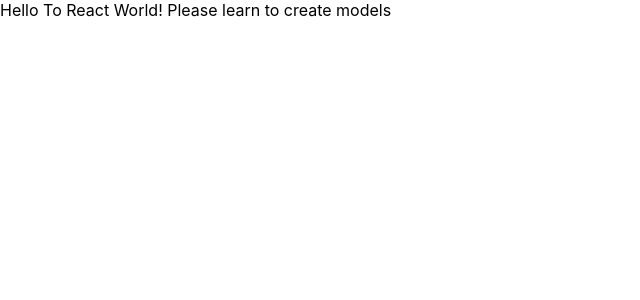
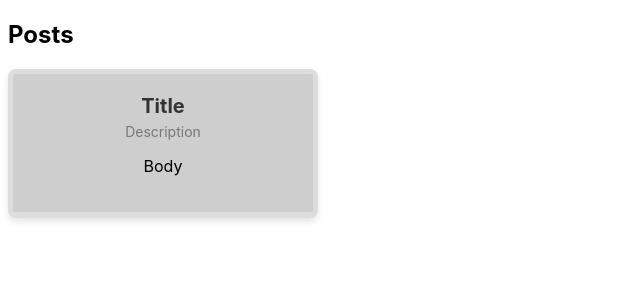
Before and after one commit to BeckIUT/PostBlogs-Front, a React (Create React App) app: page / in a window 1280 px wide. Shown: the top 300 px of the page, without its empty margins (0-640 px from the left). Built offline with nearby package versions, Linux system fonts and the light colour scheme.

Commit message:
one small component

```diff
--- a/package.json
+++ b/package.json
@@ -12,7 +12,7 @@
     "@types/react-dom": "^18.2.19",
     "react": "^18.2.0",
     "react-dom": "^18.2.0",
-    "react-scripts": "5.0.1",
+    "react-scripts": "^5.0.1",
     "typescript": "^4.9.5",
     "web-vitals": "^2.1.4"
   },
@@ -39,5 +39,9 @@
       "last 1 firefox version",
       "last 1 safari version"
     ]
+  },
+  "devDependencies": {
+    "@babel/plugin-proposal-private-property-in-object": "^7.21.11",
+    "@babel/plugin-transform-private-property-in-object": "^7.23.4"
   }
 }
--- a/src/App.tsx
+++ b/src/App.tsx
@@ -1,5 +1,12 @@
+import Posts from "./components/Posts";
+
 function App() {
-  return <div>Hello To React World! Please learn to create models</div>;
+  return (
+    <div>
+      <h2>Posts</h2>
+      <Posts />
+    </div>
+  );
 }
 
 export default App;
--- /dev/null
+++ b/src/components/Posts.tsx
@@ -0,0 +1,19 @@
+import "./posts.css";
+
+function Posts() {
+  return (
+    <div className="card">
+      <div className="card-header">
+        <h3 className="card-title">Title</h3>
+        <p className="card-description">Description</p>
+        <div>
+          <div className="card-content">
+            <p>Body</p>
+          </div>
+        </div>
+      </div>
+    </div>
+  );
+}
+
+export default Posts;
--- /dev/null
+++ b/src/components/posts.css
@@ -0,0 +1,34 @@
+.card {
+  width: 300px;
+  border: 5px solid #ddd;
+  border-radius: 8px;
+  background-color: #cecece;
+  box-shadow: 0 4px 6px rgba(0, 0, 0, 0.1);
+  text-align: center;
+}
+
+.card-header {
+  padding: 20px;
+  border-bottom: 1px solid #ddd;
+}
+
+.card-title {
+  font-size: 20px;
+  margin: 0;
+  color: #333;
+}
+
+.card-description {
+  font-size: 14px;
+  margin-top: 5px;
+  color: #777;
+}
+
+.card-body {
+  padding: 20px;
+}
+
+.card-body p {
+  margin-bottom: 10px;
+  color: #333;
+}
--- a/src/index.css
+++ b/src/index.css
@@ -1,13 +1,13 @@
 body {
-  margin: 0;
-  font-family: -apple-system, BlinkMacSystemFont, 'Segoe UI', 'Roboto', 'Oxygen',
-    'Ubuntu', 'Cantarell', 'Fira Sans', 'Droid Sans', 'Helvetica Neue',
+  margin: 5;
+  font-family: -apple-system, BlinkMacSystemFont, "Segoe UI", "Roboto", "Oxygen",
+    "Ubuntu", "Cantarell", "Fira Sans", "Droid Sans", "Helvetica Neue",
     sans-serif;
   -webkit-font-smoothing: antialiased;
   -moz-osx-font-smoothing: grayscale;
 }
 
 code {
-  font-family: source-code-pro, Menlo, Monaco, Consolas, 'Courier New',
+  font-family: source-code-pro, Menlo, Monaco, Consolas, "Courier New",
     monospace;
 }
--- /dev/null
+++ b/src/react-app-env.d.ts
@@ -0,0 +1 @@
+/// <reference types="react-scripts" />
--- a/tsconfig.json
+++ b/tsconfig.json
@@ -18,7 +18,7 @@
     "resolveJsonModule": true,
     "isolatedModules": true,
     "noEmit": true,
-    "jsx": "react-jsx"
+    "jsx": "preserve"
   },
   "include": [
     "src"
```
Also changed, not shown: 1 other file (tests, documents, lock files or other folders).
